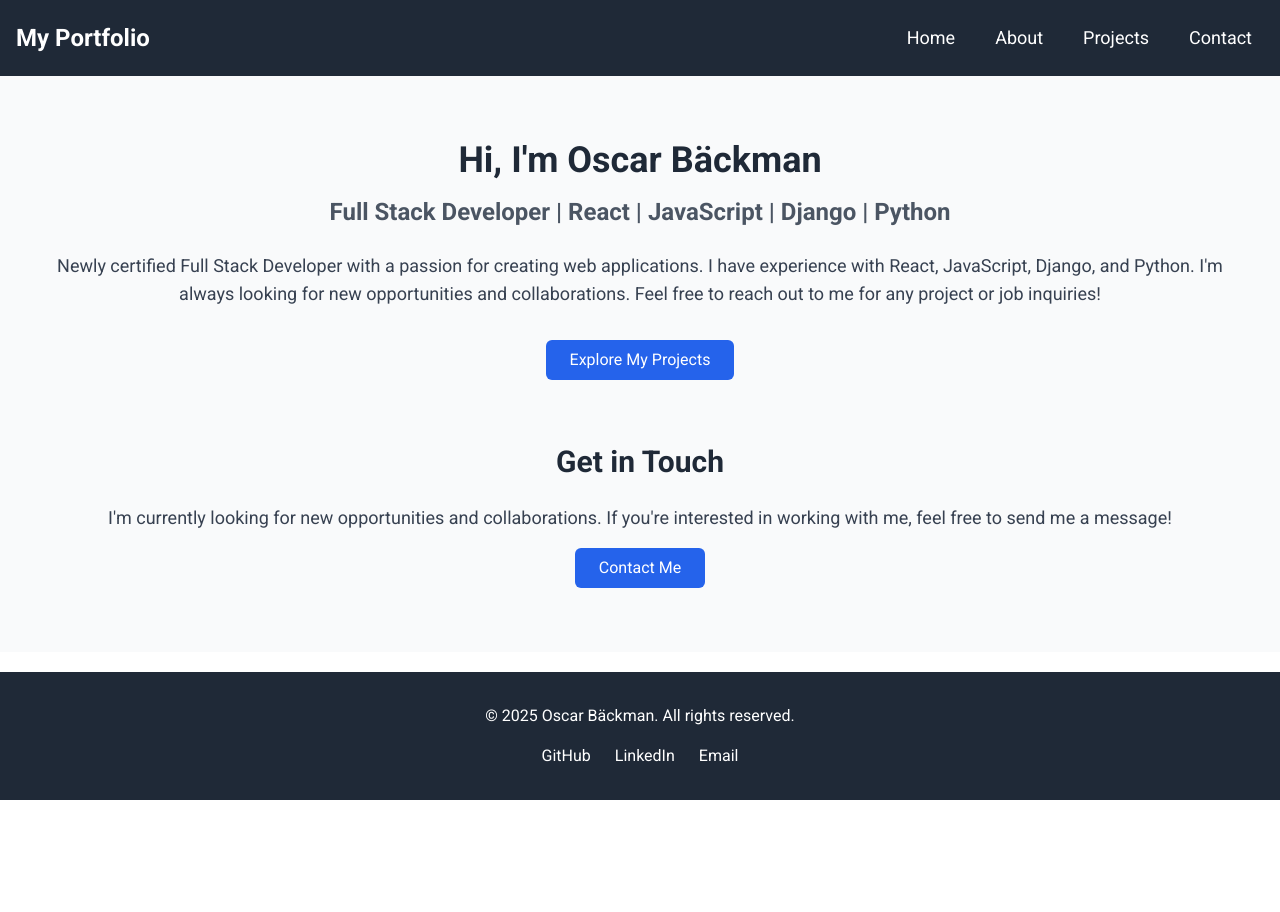
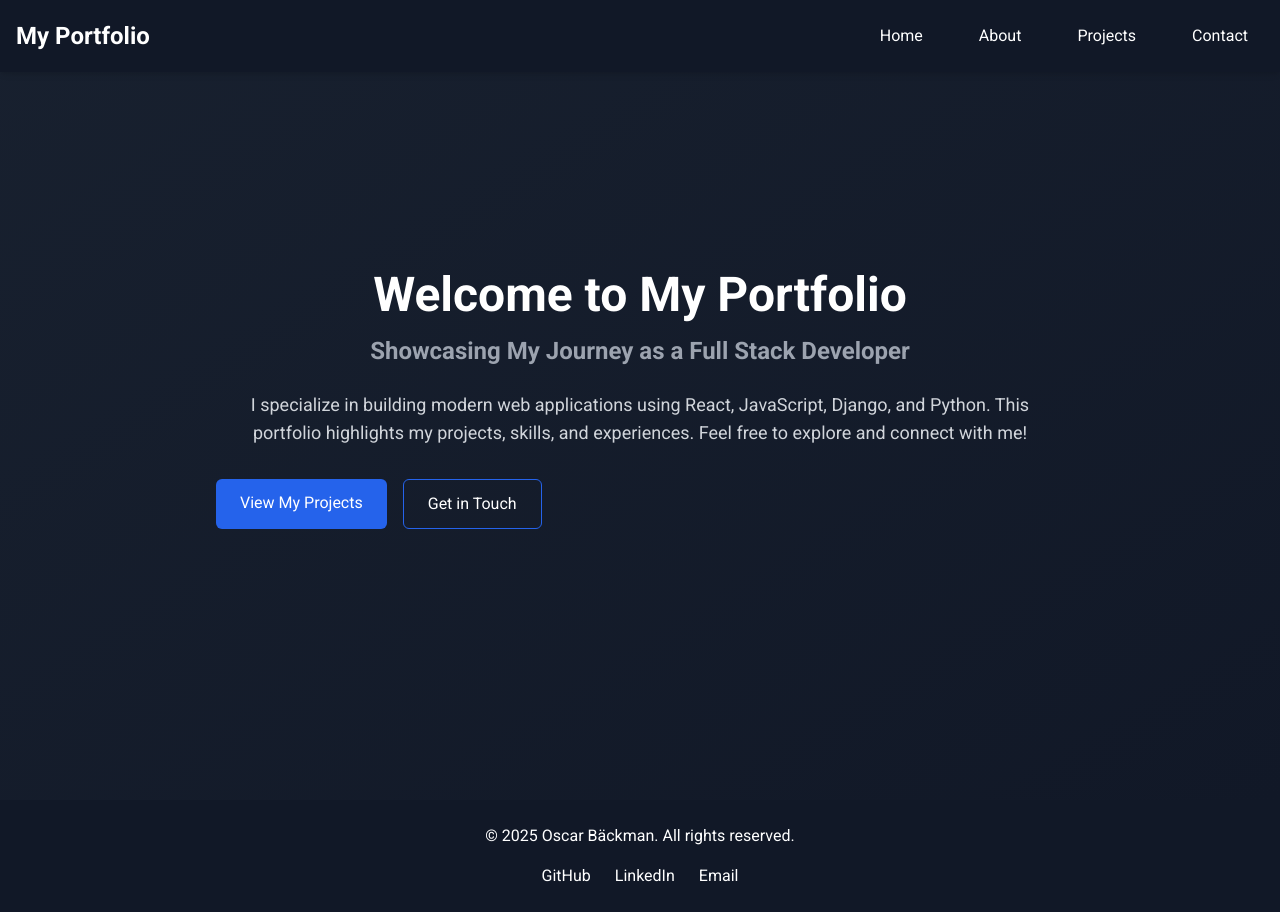
Before and after one commit to OscarBackman92/portfolio, a React (Create React App) app: page / in a window 1280 px wide. Before the commit the page ends 800 px from the top, so only its background shows below. Built offline with nearby package versions, Linux system fonts and the light colour scheme.

Commit message:
update styling to home/nav/footer

```diff
--- a/src/components/Home.js
+++ b/src/components/Home.js
@@ -1,29 +1,24 @@
 import React from 'react';
+import { Link } from 'react-router-dom';
 
 function Home() {
   return (
-    <section className="py-16 bg-gray-50 text-center">
-      <div className="max-w-7xl mx-auto px-4 sm:px-6 lg:px-8">
-        {/* Hero Section */}
-        <h1 className="text-4xl font-bold text-gray-800 mb-4">Hi, I'm Oscar Bäckman</h1>
-        <h2 className="text-2xl text-gray-600 mb-6">Full Stack Developer | React | JavaScript | Django | Python</h2>
-        <p className="text-lg text-gray-700 mb-8">
-          Newly certified Full Stack Developer with a passion for creating web applications. I have experience with React, JavaScript, Django, and Python. I'm always looking for new opportunities and collaborations. Feel free to reach out to me for any project or job inquiries!
+    <section className="relative flex flex-col items-center justify-center text-center py-24 bg-gray-900 text-white min-h-screen">
+      <div className="absolute inset-0 bg-gradient-to-br from-gray-800 to-gray-900 opacity-50"></div>
+      <div className="relative z-10 max-w-4xl mx-auto px-6">
+        <h1 className="text-5xl font-extrabold mb-4 animate-fade-in">Welcome to My Portfolio</h1>
+        <h2 className="text-2xl text-gray-400 mb-6 animate-slide-up">Showcasing My Journey as a Full Stack Developer</h2>
+        <p className="text-lg text-gray-300 mb-8 animate-fade-in">
+          I specialize in building modern web applications using React, JavaScript, Django, and Python.
+          This portfolio highlights my projects, skills, and experiences. Feel free to explore and connect with me!
         </p>
-
-        {/* Call to Action */}
-        <button className="bg-blue-600 text-white py-2 px-6 rounded-md hover:bg-blue-500 transition duration-200">
-          Explore My Projects
-        </button>
-        {/* Contact Section */}
-        <div className="mt-16">
-          <h3 className="text-3xl font-semibold text-gray-800 mb-6">Get in Touch</h3>
-          <p className="text-lg text-gray-700 mb-4">
-            I'm currently looking for new opportunities and collaborations. If you're interested in working with me, feel free to send me a message!
-          </p>
-          <button className="bg-blue-600 text-white py-2 px-6 rounded-md hover:bg-blue-500 transition duration-200">
-            Contact Me
-          </button>
+        <div className="flex space-x-4">
+          <Link to="/projects" className="bg-blue-600 text-white py-3 px-6 rounded-md hover:bg-blue-500 transition duration-200">
+            View My Projects
+          </Link>
+          <Link to="/contact" className="border border-blue-600 text-white py-3 px-6 rounded-md hover:bg-blue-600 transition duration-200">
+            Get in Touch
+          </Link>
         </div>
       </div>
     </section>
--- a/src/components/layout/Footer.js
+++ b/src/components/layout/Footer.js
@@ -2,12 +2,12 @@ import React from 'react';
 
 function Footer() {
   return (
-    <footer className="py-8 bg-gray-800 text-white text-center">
+    <footer className="py-6 bg-gray-900 text-white text-center">
       <p>© 2025 Oscar Bäckman. All rights reserved.</p>
       <div className="flex justify-center space-x-6 mt-4">
-        <a href="https://github.com/yourusername" target="_blank" rel="noopener noreferrer">GitHub</a>
-        <a href="https://www.linkedin.com/in/yourusername" target="_blank" rel="noopener noreferrer">LinkedIn</a>
-        <a href="mailto:your.email@example.com">Email</a>
+        <a href="https://github.com/yourusername" target="_blank" rel="noopener noreferrer" className="hover:text-gray-400">GitHub</a>
+        <a href="https://www.linkedin.com/in/yourusername" target="_blank" rel="noopener noreferrer" className="hover:text-gray-400">LinkedIn</a>
+        <a href="mailto:your.email@example.com" className="hover:text-gray-400">Email</a>
       </div>
     </footer>
   );
--- a/src/components/layout/Navbar.js
+++ b/src/components/layout/Navbar.js
@@ -8,66 +8,24 @@ function Navbar() {
     setIsOpen(!isOpen);
   };
 
+  const closeMenu = () => {
+    setIsOpen(false);
+  };
+
   return (
-    <nav className="bg-gray-800 p-4">
+    <nav className="bg-gray-900 p-4 shadow-md fixed top-0 w-full z-50">
       <div className="max-w-7xl mx-auto flex justify-between items-center">
-        {/* Logo */}
         <div className="text-white text-2xl font-bold">
           <Link to="/">My Portfolio</Link>
         </div>
-
-        {/* Hamburger icon (visible on small screens) */}
-        <div className="block lg:hidden">
-          <button onClick={toggleMenu} className="text-white focus:outline-none">
-            <svg
-              className="w-6 h-6"
-              fill="none"
-              stroke="currentColor"
-              viewBox="0 0 24 24"
-              xmlns="http://www.w3.org/2000/svg"
-            >
-              <path
-                strokeLinecap="round"
-                strokeLinejoin="round"
-                strokeWidth="2"
-                d="M4 6h16M4 12h16M4 18h16"
-              />
-            </svg>
-          </button>
-        </div>
-
-        {/* Links (visible on large screens) */}
-        <div className="hidden lg:flex space-x-4">
-          <Link to="/" className="text-white hover:bg-gray-700 px-3 py-2 rounded-md text-lg">
-            Home
-          </Link>
-          <Link to="/about" className="text-white hover:bg-gray-700 px-3 py-2 rounded-md text-lg">
-            About
-          </Link>
-          <Link to="/projects" className="text-white hover:bg-gray-700 px-3 py-2 rounded-md text-lg">
-            Projects
-          </Link>
-          <Link to="/contact" className="text-white hover:bg-gray-700 px-3 py-2 rounded-md text-lg">
-            Contact
-          </Link>
-        </div>
-      </div>
-
-      {/* Mobile menu (visible on small screens) */}
-      <div className={`${isOpen ? 'block' : 'hidden'} lg:hidden`}>
-        <div className="px-2 pt-2 pb-3 space-y-1 sm:px-3">
-          <Link to="/" className="text-white block px-3 py-2 rounded-md text-base font-medium">
-            Home
-          </Link>
-          <Link to="/about" className="text-white block px-3 py-2 rounded-md text-base font-medium">
-            About
-          </Link>
-          <Link to="/projects" className="text-white block px-3 py-2 rounded-md text-base font-medium">
-            Projects
-          </Link>
-          <Link to="/contact" className="text-white block px-3 py-2 rounded-md text-base font-medium">
-            Contact
-          </Link>
+        <button onClick={toggleMenu} className="lg:hidden text-white focus:outline-none">
+          ☰
+        </button>
+        <div className={`lg:flex lg:space-x-6 absolute right-4 top-14 bg-gray-800 text-white w-48 rounded-md shadow-lg lg:static lg:w-auto lg:bg-transparent lg:shadow-none ${isOpen ? 'block' : 'hidden'}`}>
+          <Link to="/" onClick={closeMenu} className="block px-4 py-2 hover:bg-gray-700 rounded-md">Home</Link>
+          <Link to="/about" onClick={closeMenu} className="block px-4 py-2 hover:bg-gray-700 rounded-md">About</Link>
+          <Link to="/projects" onClick={closeMenu} className="block px-4 py-2 hover:bg-gray-700 rounded-md">Projects</Link>
+          <Link to="/contact" onClick={closeMenu} className="block px-4 py-2 hover:bg-gray-700 rounded-md">Contact</Link>
         </div>
       </div>
     </nav>
```
